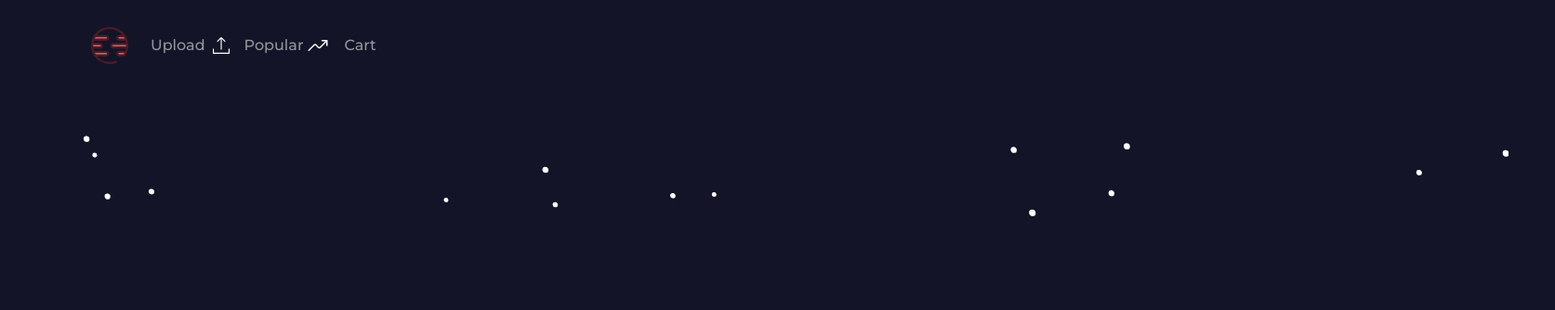
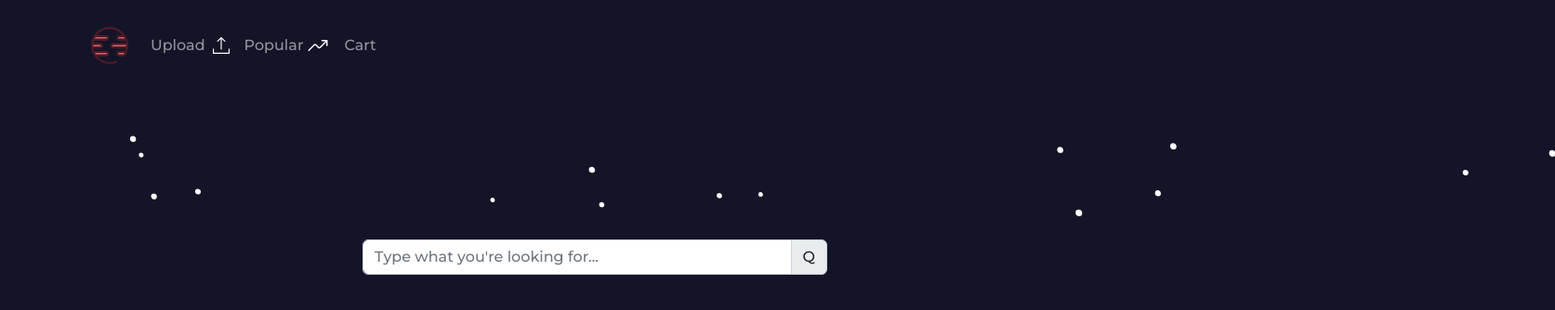
Before and after one commit to mistermine102/beat-store, a Vue app: page /home in a window 1280 px wide. Before the commit this address had no page. Shown: the top 334 px of the page at 93% size, 1673 px wide, since content can reach past the window. Built offline with nearby package versions, Linux system fonts and the light colour scheme.

Commit message:
added basic search bar

```diff
--- /dev/null
+++ b/src/components/layout/home/SearchBar.vue
@@ -0,0 +1,15 @@
+<template>
+  <form @submit.prevent>
+    <div class="input-group mb-3">
+      <input type="text" class="form-control" placeholder="Type what you're looking for..." aria-label="Username" aria-describedby="basic-addon1" />
+      <span class="input-group-text" id="basic-addon1">Q</span>
+    </div>
+  </form>
+</template>
+
+<style scoped>
+form {
+  max-width: 500px;
+  margin: auto;
+}
+</style>
--- a/src/components/layout/TheStars.vue
+++ b/src/components/layout/home/TheStars.vue
@@ -35,7 +35,7 @@ export default {
 
 <style scoped>
 section {
-  position: absolute;
+  position: relative;
   margin: 5rem 0;
   left: 50px;
   right: 50px;
--- a/src/pages/HomePage.vue
+++ b/src/pages/HomePage.vue
@@ -1,15 +1,18 @@
 <template>
   <div class="container">
     <the-stars></the-stars>
+    <search-bar></search-bar>
   </div>
 </template>
 
 <script>
-import TheStars from "../components/layout/TheStars.vue";
+import TheStars from "../components/layout/home/TheStars.vue";
+import SearchBar from "../components/layout/home/SearchBar.vue";
 
 export default {
   components: {
     TheStars,
+    SearchBar
   },
 };
 </script>
```
